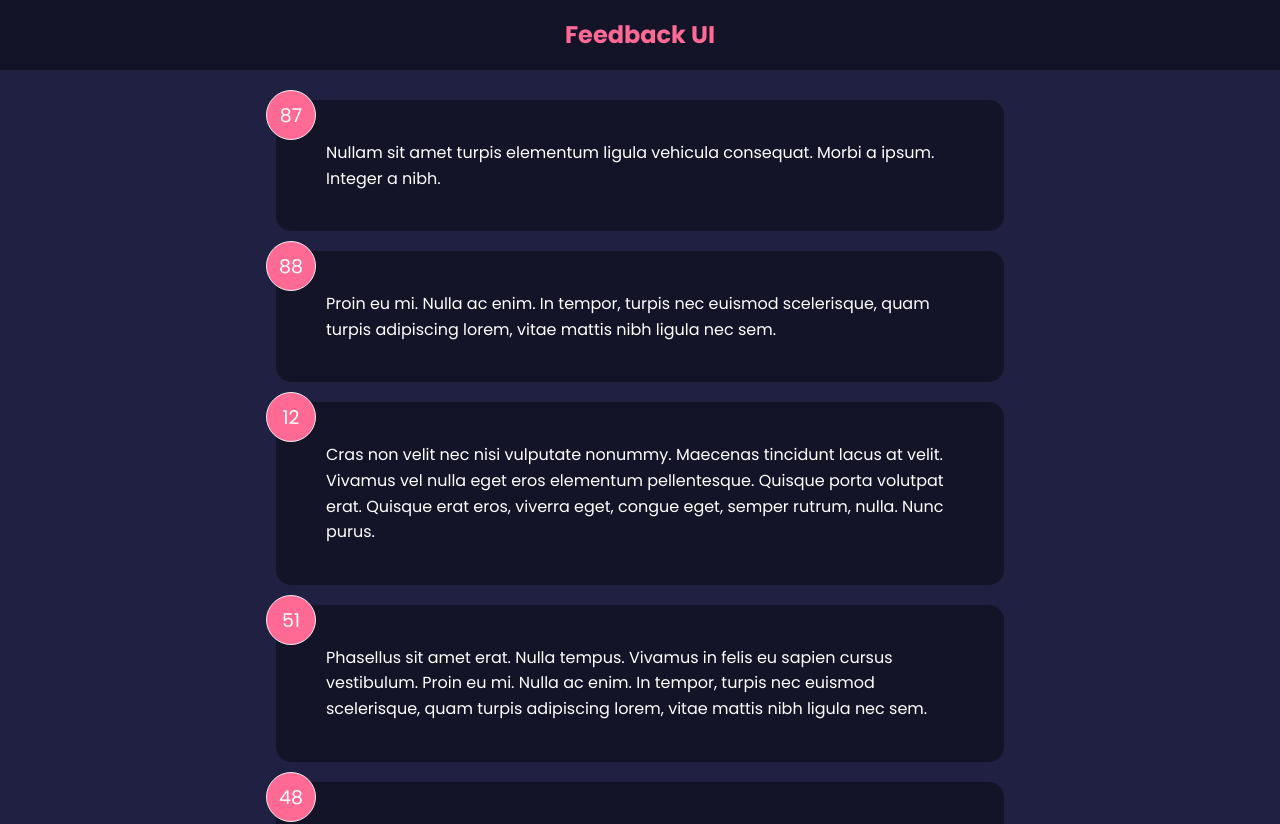
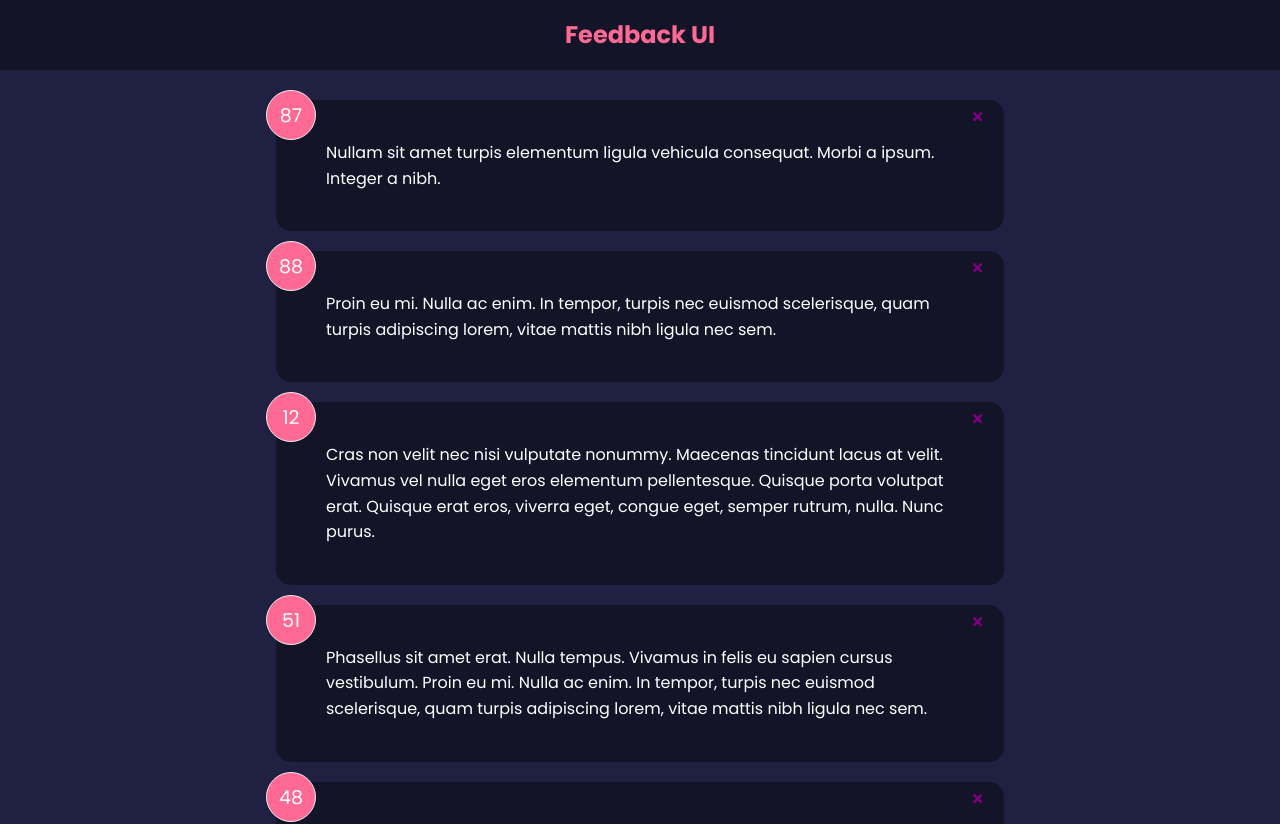
Before and after one commit to NemanjaJovic/feedback-app, a React (Create React App) app: page / in a window 1280 px wide. Shown: the top 824 px of the page. Built offline with nearby package versions, Linux system fonts and the light colour scheme.

Commit message:
Working with prop drilling and passing a fucntion as a prop

```diff
--- a/package.json
+++ b/package.json
@@ -8,6 +8,7 @@
     "@testing-library/user-event": "^13.5.0",
     "react": "^17.0.2",
     "react-dom": "^17.0.2",
+    "react-icons": "^4.3.1",
     "react-scripts": "5.0.0",
     "web-vitals": "^2.1.4"
   },
--- a/src/App.js
+++ b/src/App.js
@@ -6,11 +6,18 @@ import FeedbackData from './data/FeedbackData'
 function App() {
   const [feedback, setFeedback] = useState(FeedbackData)
 
+  const deleteFeedback = (id) => {
+    if (window.confirm('Are you sure you want to delete?')) {
+      setFeedback(feedback.filter((item) => item.id !== id))
+      console.log(`Deleted ${id}`)
+    }
+  }
+
   return (
     <>
       <Header />
       <div className='container'>
-        <FeedbackList feedback={feedback} />
+        <FeedbackList feedback={feedback} handleDelete={deleteFeedback} />
       </div>
     </>
   )
--- a/src/components/FeedbackItem.jsx
+++ b/src/components/FeedbackItem.jsx
@@ -1,12 +1,15 @@
+import { FaTimes } from 'react-icons/fa'
 import PropTypes from 'prop-types'
 import Card from './shared/Card'
 
-function FeedbackItem({ item }) {
+function FeedbackItem({ item, handleDelete }) {
   //   console.log(item)
-
   return (
     <Card>
       <div className='num-display'>{item.rating}</div>
+      <button onClick={() => handleDelete(item.id)} className='close'>
+        <FaTimes color='purple' />
+      </button>
       <div className='text-display'>{item.text}</div>
     </Card>
   )
--- a/src/components/FeedbackList.jsx
+++ b/src/components/FeedbackList.jsx
@@ -1,7 +1,7 @@
 import PropTypes from 'prop-types'
 import FeedbackItem from './FeedbackItem'
 
-function FeedbackList({ feedback }) {
+function FeedbackList({ feedback, handleDelete }) {
   if (!feedback || feedback.length === 0) {
     return <p>No Feedback Yet</p>
   }
@@ -9,7 +9,7 @@ function FeedbackList({ feedback }) {
   return (
     <div className='feedback-list'>
       {feedback.map((item) => (
-        <FeedbackItem key={item.id} item={item} />
+        <FeedbackItem key={item.id} item={item} handleDelete={handleDelete} />
       ))}
     </div>
   )
```
Also changed, not shown: 1 other file (tests, documents, lock files or other folders).
